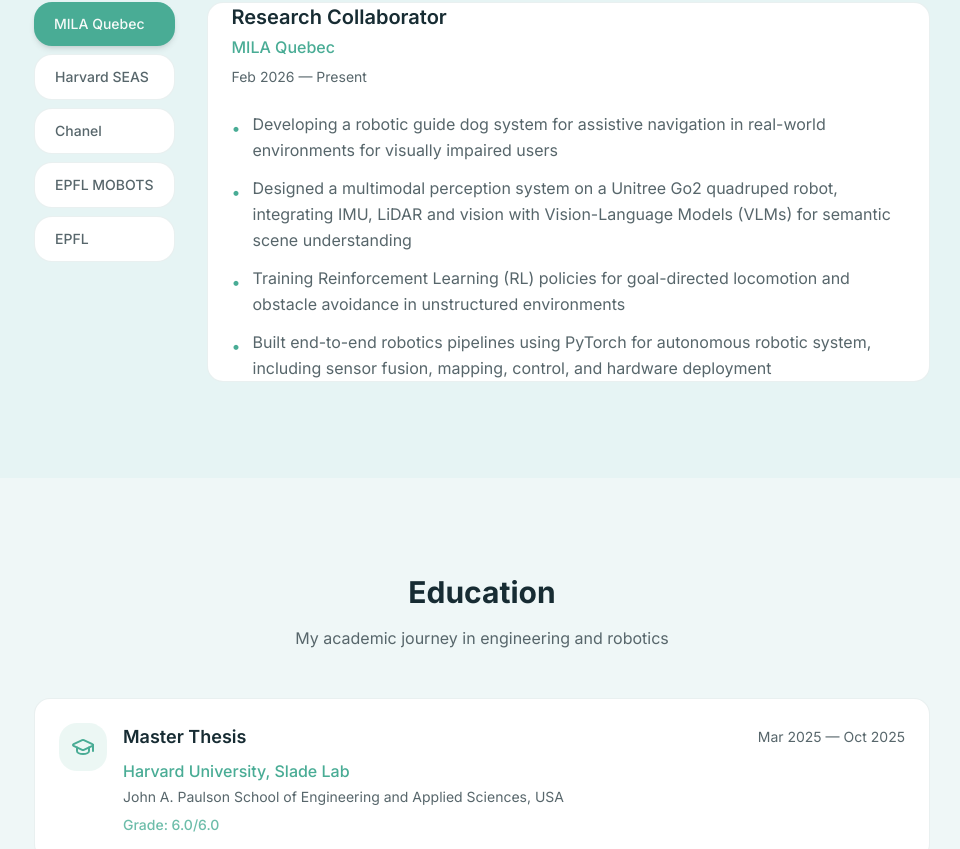
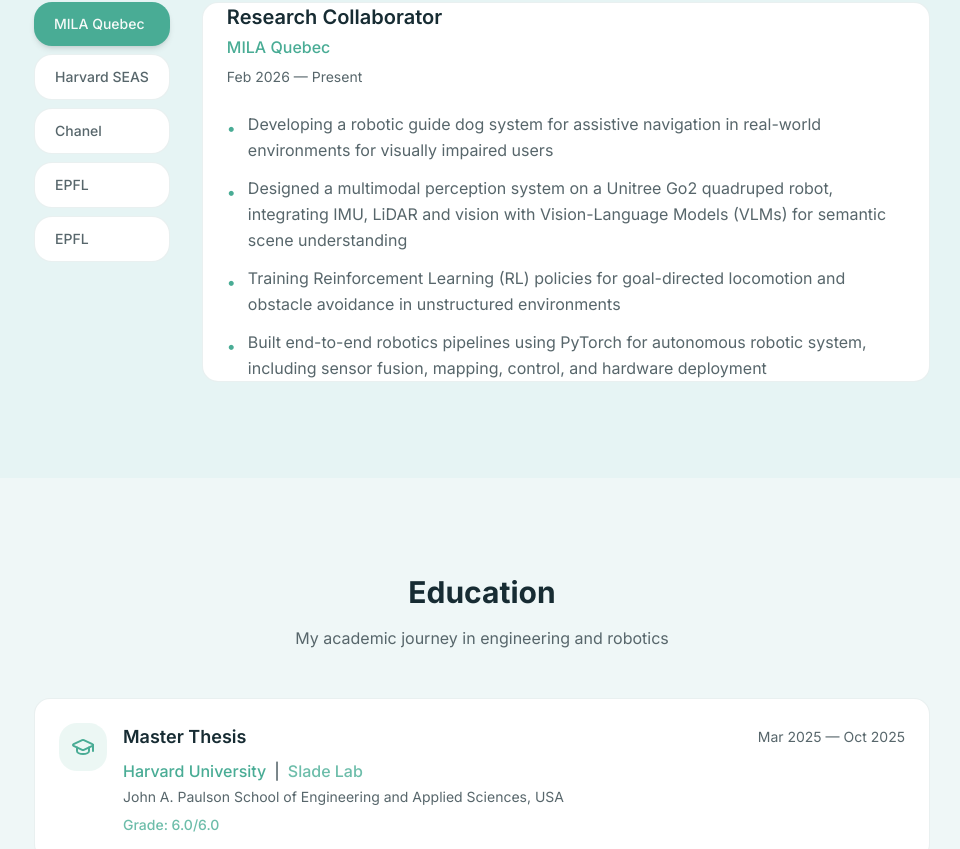
Before and after one commit to jowsk/jowsk.github.io, a Next.js app: page / in a window 1280 px wide. Shown: the part 1763-2612 px from the top of the page, without its empty margins (158-1118 px from the left). Built offline with nearby package versions, Linux system fonts and the light colour scheme.

Commit message:
add url education
Co-authored-by: Copilot <copilot@github.com>

```diff
--- a/components/education.tsx
+++ b/components/education.tsx
@@ -5,7 +5,10 @@ import { GraduationCap } from "lucide-react";
 const education = [
   {
     degree: "Master Thesis",
-    institution: "Harvard University, Slade Lab",
+    institution: "Harvard University",
+    institutionUrl: "https://www.harvard.edu",
+    lab: "Slade Lab",
+    labUrl: "https://sladelab.seas.harvard.edu",
     location: "John A. Paulson School of Engineering and Applied Sciences, USA",
     period: "Mar 2025 — Oct 2025",
     grade: "Grade: 6.0/6.0",
@@ -13,6 +16,7 @@ const education = [
   {
     degree: "M.Sc. in Robotics and Data Science",
     institution: "EPFL",
+    institutionUrl: "https://www.epfl.ch",
     location: "Swiss Federal Institute of Technology Lausanne, Switzerland",
     period: "Sep 2022 — Oct 2025",
     grade: null,
@@ -20,6 +24,7 @@ const education = [
   {
     degree: "Bachelor Exchange (3rd Year)",
     institution: "Karlsruhe Institute of Technology (KIT)",
+    institutionUrl: "https://www.kit.edu",
     location: "Germany",
     period: "Sep 2021 — Sep 2022",
     grade: null,
@@ -27,6 +32,7 @@ const education = [
   {
     degree: "B.Sc. in Microengineering",
     institution: "EPFL",
+    institutionUrl: "https://www.epfl.ch",
     location: "Swiss Federal Institute of Technology Lausanne, Switzerland",
     period: "Sep 2018 — Sep 2022",
     grade: null,
@@ -63,9 +69,29 @@ export function Education() {
                       {edu.period}
                     </span>
                   </div>
-                  <p className="text-primary font-medium mb-1">
-                    {edu.institution}
-                  </p>
+                  <div className="flex flex-wrap items-center gap-x-2 text-primary font-medium mb-1">
+                    <a
+                      href={edu.institutionUrl}
+                      target="_blank"
+                      rel="noopener noreferrer"
+                      className="inline-block hover:underline decoration-2 underline-offset-4"
+                    >
+                      {edu.institution}
+                    </a>
+                    {edu.lab && (
+                      <>
+                        <span className="text-muted-foreground">|</span>
+                        <a
+                          href={edu.labUrl}
+                          target="_blank"
+                          rel="noopener noreferrer"
+                          className="text-primary/80 hover:text-primary hover:underline decoration-2 underline-offset-4"
+                        >
+                          {edu.lab}
+                        </a>
+                      </>
+                    )}
+                  </div>
                   <p className="text-muted-foreground text-sm">
                     {edu.location}
                   </p>
--- a/components/experience.tsx
+++ b/components/experience.tsx
@@ -41,8 +41,10 @@ const experiences = [
     ],
   },
   {
-    company: "EPFL MOBOTS",
-    companyUrl: "https://www.mobots.epfl.ch",
+    company: "EPFL",
+    companyUrl: "https://www.epfl.ch",
+    lab: "Mobile Robotic Systems Group (MOBOTS)",
+    labUrl: "https://www.epfl.ch/labs/mobots/",
     title: "Student Researcher",
     period: "Autumn 2023",
     description: [
@@ -54,6 +56,8 @@ const experiences = [
   {
     company: "EPFL",
     companyUrl: "https://www.epfl.ch",
+    lab: "Basics of Mobile Robotics (MICRO-452)",
+    labUrl: "https://edu.epfl.ch/coursebook/en/basics-of-mobile-robotics-MICRO-452",
     title: "Teaching Assistant",
     period: "Autumn 2023",
     description: [
```
